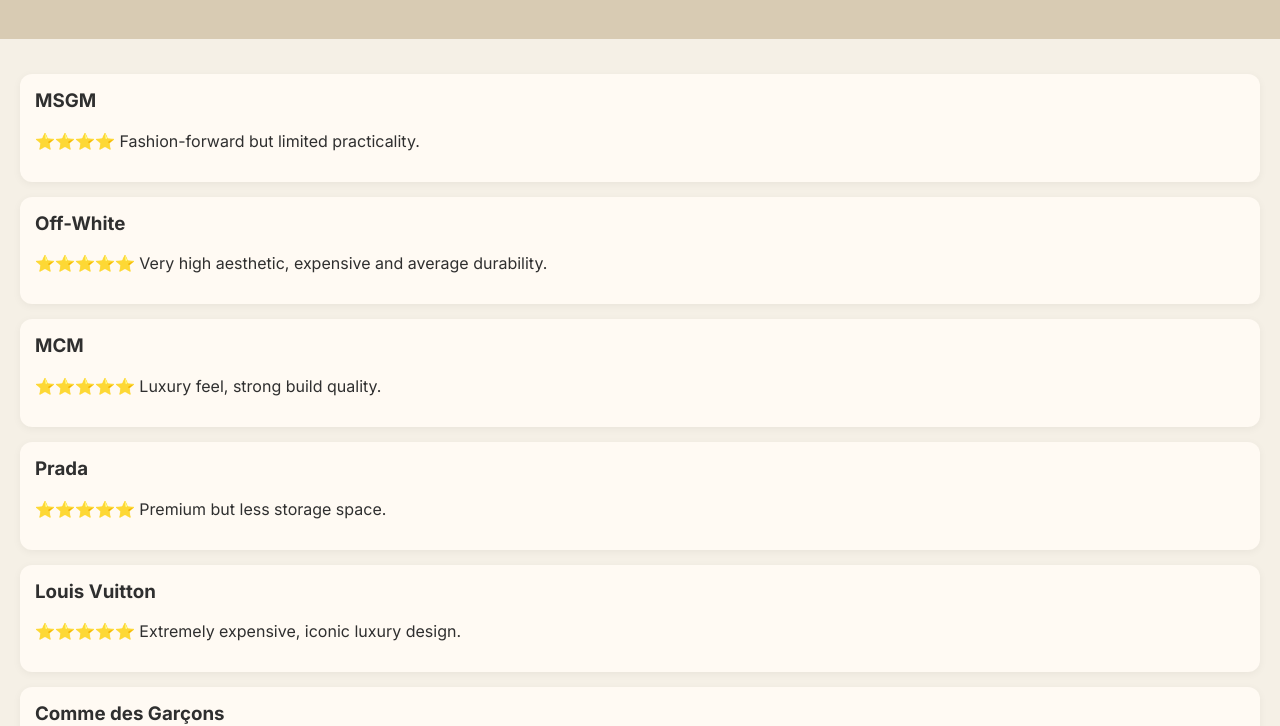
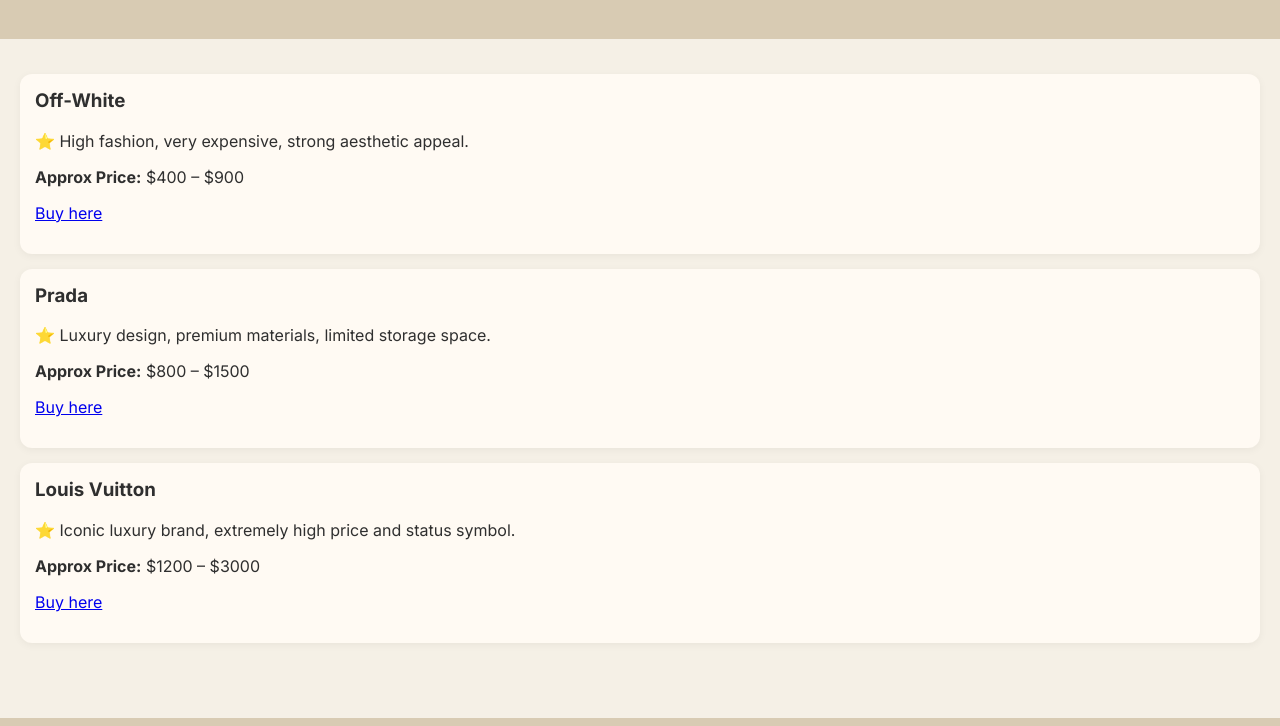
Before and after one commit to aishaabdullaalkhalifa09-web/school-essenstials, a plain HTML site: page designer-backpacks.html in a window 1280 px wide. Shown: the part 83-809 px from the top of the page. Drawn offline with Linux system fonts and the light colour scheme.

Commit message:
Update designer-backpacks.html

```diff
--- a/designer-backpacks.html
+++ b/designer-backpacks.html
@@ -13,12 +13,26 @@
 
 <div class="container">
 
-  <div class="card"><h3>MSGM</h3><p>⭐⭐⭐⭐ Fashion-forward but limited practicality.</p></div>
-  <div class="card"><h3>Off-White</h3><p>⭐⭐⭐⭐⭐ Very high aesthetic, expensive and average durability.</p></div>
-  <div class="card"><h3>MCM</h3><p>⭐⭐⭐⭐⭐ Luxury feel, strong build quality.</p></div>
-  <div class="card"><h3>Prada</h3><p>⭐⭐⭐⭐⭐ Premium but less storage space.</p></div>
-  <div class="card"><h3>Louis Vuitton</h3><p>⭐⭐⭐⭐⭐ Extremely expensive, iconic luxury design.</p></div>
-  <div class="card"><h3>Comme des Garçons</h3><p>⭐⭐⭐⭐ Artistic but not very practical.</p></div>
+  <div class="card">
+    <h3>Off-White</h3>
+    <p>⭐ High fashion, very expensive, strong aesthetic appeal.</p>
+    <p><strong>Approx Price:</strong> $400 – $900</p>
+    <p><a href="https://www.amazon.com/s?k=off+white+backpack" target="_blank">Buy here</a></p>
+  </div>
+
+  <div class="card">
+    <h3>Prada</h3>
+    <p>⭐ Luxury design, premium materials, limited storage space.</p>
+    <p><strong>Approx Price:</strong> $800 – $1500</p>
+    <p><a href="https://www.amazon.com/s?k=prada+backpack" target="_blank">Buy here</a></p>
+  </div>
+
+  <div class="card">
+    <h3>Louis Vuitton</h3>
+    <p>⭐ Iconic luxury brand, extremely high price and status symbol.</p>
+    <p><strong>Approx Price:</strong> $1200 – $3000</p>
+    <p><a href="https://www.amazon.com/s?k=louis+vuitton+backpack" target="_blank">Buy here</a></p>
+  </div>
 
 </div>
 
```
